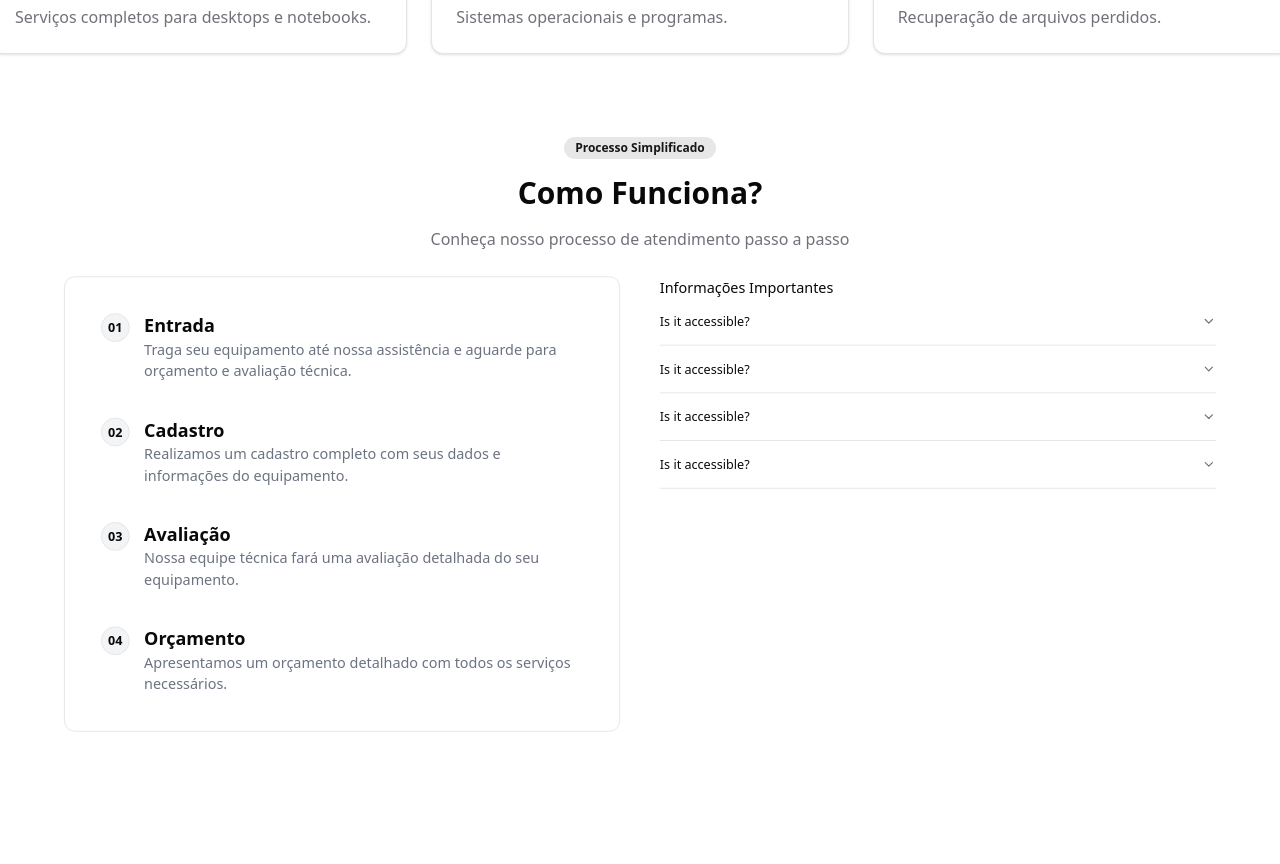
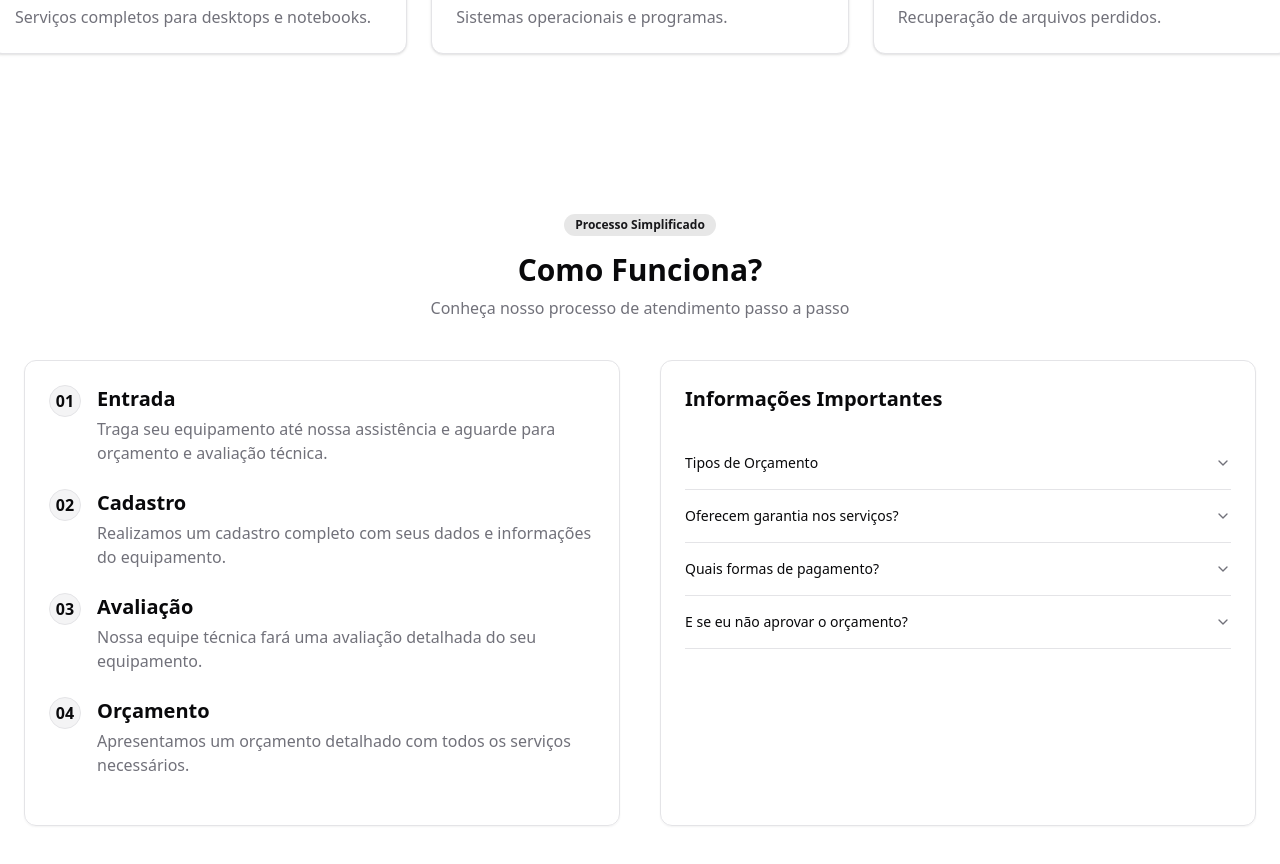
Before and after one commit to Daischi/Intercompnet, a Next.js app: page / in a window 1280 px wide. Shown: the part 1240-2104 px from the top of the page. Before the commit the page ends 1997 px from the top, so only its background shows below. Built offline with nearby package versions, Linux system fonts and the light colour scheme.

Commit message:
melhorando codigo

```diff
--- a/src/app/page.tsx
+++ b/src/app/page.tsx
@@ -14,8 +14,11 @@ export default function Home() {
       <main className="h-screen bg-gradient-to-b from-primary/10 to-background">
 
         <Hero/>
-        <ServicesTabs/>
-        <Guiafunciona/>
+        <section className="h-[60%]"><ServicesTabs/></section>
+
+
+      <section className="h-full"><Guiafunciona/></section>
+
 
 
 
--- a/src/components/guiafunciona/index.tsx
+++ b/src/components/guiafunciona/index.tsx
@@ -1,139 +1,131 @@
-import {
-  Accordion,
-  AccordionContent,
-  AccordionItem,
-  AccordionTrigger,
-} from "@/components/ui/accordion";
 
-export default function Guiafunciona() {
+import { Accordion, AccordionContent, AccordionItem, AccordionTrigger } from "@/components/ui/accordion"
+
+export default function ComoFunciona() {
   return (
-    <div>
-      <div>
-        <div className="flex justify-center h-full">
-          <div className="text-center">
-            <h3
-              className="inline-flex items-center rounded-full border px-2.5 py-0.5 text-xs font-semibold focus:outline-none focus:ring-2
-            focus:ring-ring focus:ring-offset-2 border-transparent bg-primary/10 text-primary hover:bg-primary/20 transition-all duration-500 cursor-pointer hover:scale-105"
-            >
-              Processo Simplificado
-            </h3>
+    <section className="w-full py-12 md:py-16 flex justify-center">
+      <div className="container px-4 md:px-6">
+        <div className="flex flex-col items-center text-center mb-10">
+          <span
+            className="inline-flex items-center rounded-full border px-2.5 py-0.5 text-xs font-semibold
+            border-transparent bg-primary/10 text-primary hover:bg-primary/20 transition-all duration-300 cursor-pointer hover:scale-105"
+          >
+            Processo Simplificado
+          </span>
+          <h1 className="text-3xl font-bold mt-4 mb-2">Como Funciona?</h1>
+          <p className="text-muted-foreground max-w-2xl">Conheça nosso processo de atendimento passo a passo</p>
+        </div>
 
-            <h1 className="text-3xl font-bold my-4">Como Funciona?</h1>
-            <h2 className="text-muted-foreground">
-              Conheça nosso processo de atendimento passo a passo
-            </h2>
-          </div>
-        </div>
-        <div className="grid grid-cols-2 justify-center gap-11 scale-90">
-          <div className="border rounded-xl p-5">
+        <div className="grid grid-cols-1 md:grid-cols-2 gap-6 lg:gap-10">
+          {/* Processo de Atendimento */}
+          <div className="border rounded-xl p-6 shadow-sm">
+            <h2 className="text-xl font-semibold mb-4 sr-only">Etapas do Processo</h2>
+
             {/* Etapa 01 - Entrada */}
-
-            <div className="p-5">
+            <div className="mb-6">
               <div className="flex items-start gap-4">
-                <span className="font-semibold py-1 px-3 text-sm flex items-center justify-center w-8 h-8 border rounded-full bg-gray-100">
+                <span className="font-bold flex items-center justify-center w-8 h-8 border rounded-full bg-muted shrink-0">
                   01
                 </span>
                 <div>
-                  <h1 className="text-xl font-semibold">Entrada</h1>
-                  <p className="text-gray-500">
-                    Traga seu equipamento até nossa assistência e aguarde para
-                    orçamento e avaliação técnica.
+                  <h3 className="text-xl font-bold">Entrada</h3>
+                  <p className="text-muted-foreground mt-1">
+                    Traga seu equipamento até nossa assistência e aguarde para orçamento e avaliação técnica.
                   </p>
                 </div>
               </div>
             </div>
 
             {/* Etapa 02 - Cadastro */}
-            <div className="p-5">
+            <div className="mb-6">
               <div className="flex items-start gap-4">
-                <span className="font-semibold py-1 px-3 text-sm flex items-center justify-center w-8 h-8 border rounded-full bg-gray-100">
+                <span className="font-bold flex items-center justify-center w-8 h-8 border rounded-full bg-muted shrink-0">
                   02
                 </span>
                 <div>
-                  <h1 className="text-xl font-semibold">Cadastro</h1>
-                  <p className="text-gray-500">
-                    Realizamos um cadastro completo com seus dados e informações
-                    do equipamento.
+                  <h3 className="text-xl font-bold">Cadastro</h3>
+                  <p className="text-muted-foreground mt-1">
+                    Realizamos um cadastro completo com seus dados e informações do equipamento.
                   </p>
                 </div>
               </div>
             </div>
 
             {/* Etapa 03 - Avaliação */}
-            <div className="p-5">
+            <div className="mb-6">
               <div className="flex items-start gap-4">
-                <span className="font-semibold py-1 px-3 text-sm flex items-center justify-center w-8 h-8 border rounded-full bg-gray-100">
+                <span className="font-bold flex items-center justify-center w-8 h-8 border rounded-full bg-muted shrink-0">
                   03
                 </span>
                 <div>
-                  <h1 className="text-xl font-semibold">Avaliação</h1>
-                  <p className="text-gray-500">
-                    Nossa equipe técnica fará uma avaliação detalhada do seu
-                    equipamento.
+                  <h3 className="text-xl font-bold">Avaliação</h3>
+                  <p className="text-muted-foreground mt-1">
+                    Nossa equipe técnica fará uma avaliação detalhada do seu equipamento.
                   </p>
                 </div>
               </div>
             </div>
 
             {/* Etapa 04 - Orçamento */}
-            <div className="p-5">
+            <div className="mb-6">
               <div className="flex items-start gap-4">
-                <span className="font-semibold py-1 px-3 text-sm flex items-center justify-center w-8 h-8 border rounded-full bg-gray-100">
+                <span className="font-bold flex items-center justify-center w-8 h-8 border rounded-full bg-muted shrink-0">
                   04
                 </span>
                 <div>
-                  <h1 className="text-xl font-semibold">Orçamento</h1>
-                  <p className="text-gray-500">
-                    Apresentamos um orçamento detalhado com todos os serviços
-                    necessários.
+                  <h3 className="text-xl font-bold">Orçamento</h3>
+                  <p className="text-muted-foreground mt-1">
+                    Apresentamos um orçamento detalhado com todos os serviços necessários.
                   </p>
                 </div>
               </div>
             </div>
           </div>
 
-          <div>
-            <h1>Informações Importantes</h1>
+          {/* Informações Importantes */}
+          <div className="border rounded-xl p-6 shadow-sm">
+            <h2 className="text-xl font-bold mb-6">Informações Importantes</h2>
 
-            <Accordion type="single" collapsible>
-              <AccordionItem value="item-1">
-                <AccordionTrigger>Is it accessible?</AccordionTrigger>
+            <Accordion type="single" collapsible className="w-full">
+              <AccordionItem value="prazo-entrega">
+                <AccordionTrigger>Tipos de Orçamento</AccordionTrigger>
+                <AccordionContent className="">
+                  <li className="mb-3">
+                  Normal (Sem urgência): Gratuito
+                  </li>
+                  <li>
+                  Com urgência: Taxa de R$ 80,00
+                  </li>
+                </AccordionContent>
+              </AccordionItem>
+
+              <AccordionItem value="garantia">
+                <AccordionTrigger>Oferecem garantia nos serviços?</AccordionTrigger>
                 <AccordionContent>
-                  Yes. It adheres to the WAI-ARIA design pattern.
+                  Sim, todos os nossos serviços possuem garantia. O período de garantia varia conforme o tipo de reparo
+                  realizado e será informado no momento da entrega.
+                </AccordionContent>
+              </AccordionItem>
+
+              <AccordionItem value="pagamento">
+                <AccordionTrigger>Quais formas de pagamento?</AccordionTrigger>
+                <AccordionContent>
+                  Aceitamos pagamentos em dinheiro, cartões de crédito e débito, PIX e transferência bancária.
+                  Parcelamentos estão disponíveis em compras com cartão de crédito.
+                </AccordionContent>
+              </AccordionItem>
+
+              <AccordionItem value="orcamento-recusado">
+                <AccordionTrigger>E se eu não aprovar o orçamento?</AccordionTrigger>
+                <AccordionContent>
+                  Caso o orçamento não seja aprovado, será cobrada apenas a taxa de avaliação técnica. Seu equipamento
+                  será devolvido nas mesmas condições em que foi recebido.
                 </AccordionContent>
               </AccordionItem>
             </Accordion>
-
-            <Accordion type="single" collapsible>
-              <AccordionItem value="item-1">
-                <AccordionTrigger>Is it accessible?</AccordionTrigger>
-                <AccordionContent>
-                  Yes. It adheres to the WAI-ARIA design pattern.
-                </AccordionContent>
-              </AccordionItem>
-            </Accordion>
-
-            <Accordion type="single" collapsible>
-              <AccordionItem value="item-1">
-                <AccordionTrigger>Is it accessible?</AccordionTrigger>
-                <AccordionContent>
-                  Yes. It adheres to the WAI-ARIA design pattern.
-                </AccordionContent>
-              </AccordionItem>
-            </Accordion>
-            <Accordion type="single" collapsible>
-              <AccordionItem value="item-1">
-                <AccordionTrigger>Is it accessible?</AccordionTrigger>
-                <AccordionContent>
-                  Yes. It adheres to the WAI-ARIA design pattern.
-                </AccordionContent>
-              </AccordionItem>
-            </Accordion>
-
-
           </div>
         </div>
       </div>
-    </div>
-  );
+    </section>
+  )
 }
```
